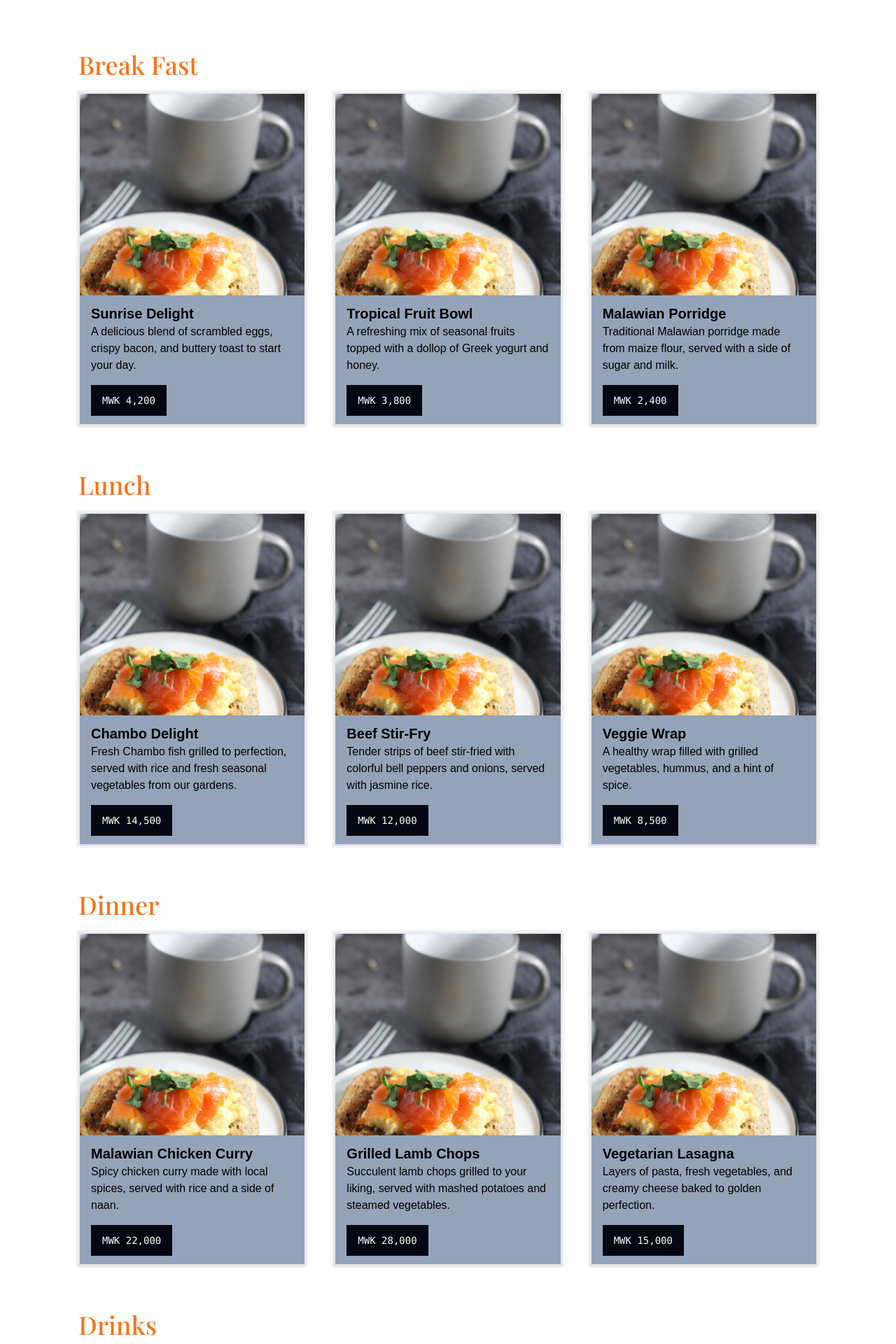
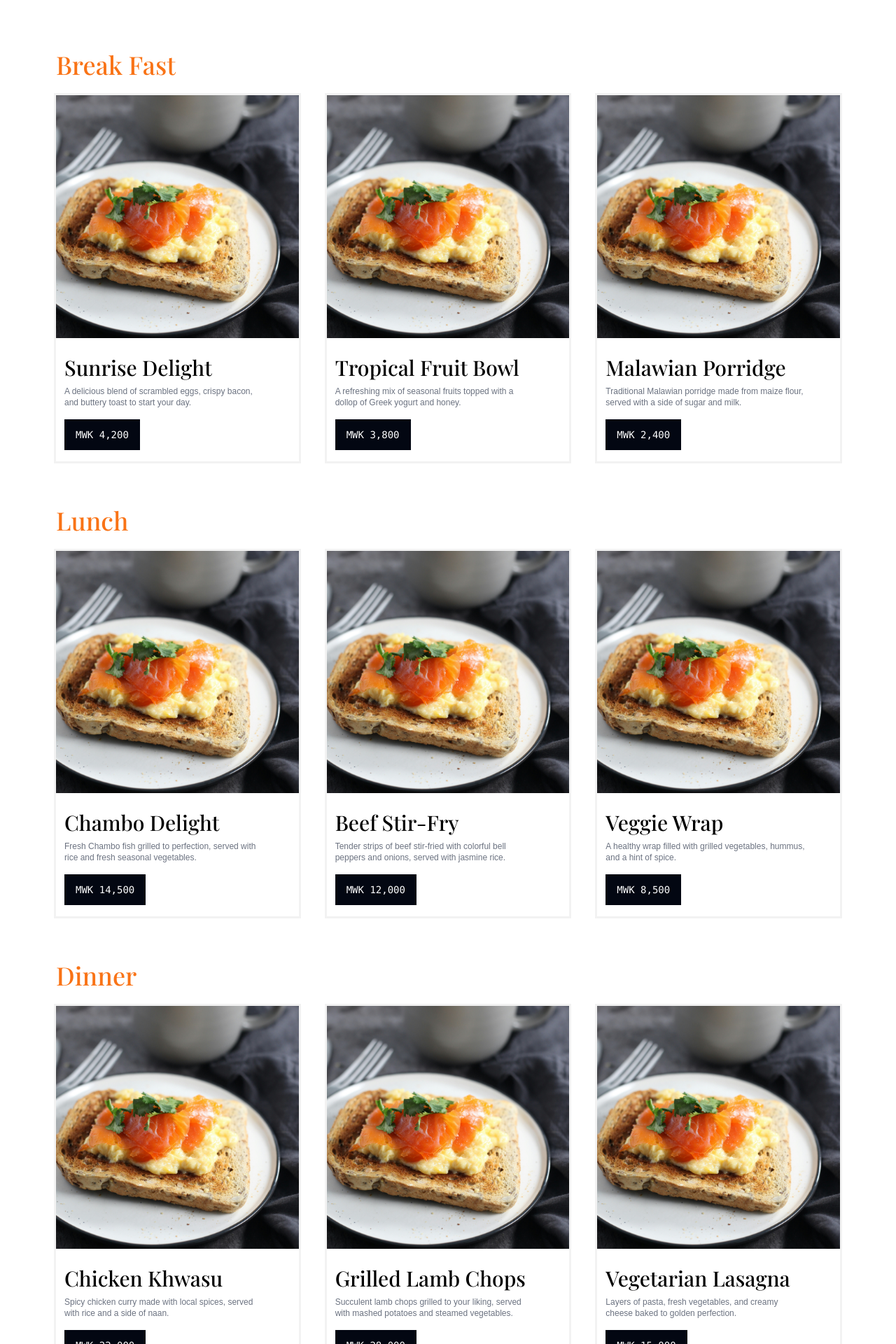
Before and after one commit to kazoomarc/samala_foods_one, a Next.js app: page /menu in a window 1280 px wide. Shown: the part 60-1980 px from the top of the page at 70% size. Built offline with nearby package versions, Linux system fonts and the light colour scheme; a web font is replaced by a local one.

Commit message:
make menu page responsive

```diff
--- a/app/menu/page.tsx
+++ b/app/menu/page.tsx
@@ -11,12 +11,12 @@ export default function Home() {
 function Menu() {
   return (
     <div>
-      <div className="px-28 py-10 _bg-orange-800">
+      <div className="px-4 sm:px-6 md:px-10 lg:px-16 xl:px-20 2xl:px-28 py-10 _bg-orange-800">
         <div id="breakfast" className="mt-8">
-          <h2 className="text-4xl font-medium font-playfair text-orange-500">
+          <h2 className="text-4xl font-medium font-playfair text-orange-500 mb-6">
             Break Fast
           </h2>
-          <div className="grid grid-cols-3 gap-10">
+          <div className="grid grid-cols-1 sm:grid-cols-2 md:grid-cols-3 gap-10 ">
             <MenuCard name="Sunrise Delight" price="4,200">
               A delicious blend of scrambled eggs, crispy bacon, and buttery
               toast to start your day.
@@ -33,13 +33,13 @@ function Menu() {
         </div>
 
         <div id="lunch" className="mt-16">
-          <h2 className="text-4xl font-medium font-playfair text-orange-500">
+          <h2 className="text-4xl font-medium font-playfair text-orange-500 mb-6">
             Lunch
           </h2>
-          <div className="grid grid-cols-3 gap-10">
+          <div className="grid grid-cols-1 sm:grid-cols-2 md:grid-cols-3 gap-10 ">
             <MenuCard name=" Chambo Delight" price="14,500">
               Fresh Chambo fish grilled to perfection, served with rice and
-              fresh seasonal vegetables from our gardens.
+              fresh seasonal vegetables.
             </MenuCard>
             <MenuCard name="Beef Stir-Fry" price="12,000">
               Tender strips of beef stir-fried with colorful bell peppers and
@@ -53,11 +53,11 @@ function Menu() {
         </div>
 
         <div id="dinner" className="mt-16">
-          <h2 className="text-4xl font-medium font-playfair text-orange-500">
+          <h2 className="text-4xl font-medium font-playfair text-orange-500 mb-6">
             Dinner
           </h2>
-          <div className="grid grid-cols-3 gap-10">
-            <MenuCard name="Malawian Chicken Curry" price="22,000">
+          <div className="grid grid-cols-1 sm:grid-cols-2 md:grid-cols-3 gap-10 ">
+            <MenuCard name="Chicken Khwasu" price="22,000">
               Spicy chicken curry made with local spices, served with rice and a
               side of naan.
             </MenuCard>
@@ -73,10 +73,10 @@ function Menu() {
         </div>
 
         <div id="drinks" className="mt-16">
-          <h2 className="text-4xl font-medium font-playfair text-orange-500">
+          <h2 className="text-4xl font-medium font-playfair text-orange-500 mb-6">
             Drinks
           </h2>
-          <div className="grid grid-cols-3 gap-10">
+          <div className="grid grid-cols-1 sm:grid-cols-2 md:grid-cols-3 gap-10 ">
             <MenuCard name="Mango Smoothie" price="3,500">
               A refreshing smoothie made with fresh locally grown mangoes,
               yogurt, and a hint of honey.
@@ -93,12 +93,12 @@ function Menu() {
         </div>
 
         <div id="desserts" className="mt-16">
-          <h2 className="text-4xl font-medium font-playfair text-orange-500">
+          <h2 className="text-4xl font-medium font-playfair text-orange-500  mb-6">
             Desserts
           </h2>
-          <div className="grid grid-cols-3 gap-10">
+          <div className="grid grid-cols-1 sm:grid-cols-2 md:grid-cols-3 gap-10 ">
             {/*NOTE: */}
-            <MenuCard name="Malawian Banana Fritters" price="5,000">
+            <MenuCard name="Banana Fritters" price="5,000">
               Sweet banana fritters drizzled with honey and served with vanilla
               ice cream.
             </MenuCard>
@@ -118,7 +118,7 @@ function Menu() {
   );
 }
 
-function MenuCard({
+function _MenuCard({
   name,
   children,
   price,
@@ -135,7 +135,7 @@ function MenuCard({
       </div>
       <div className="relative left-0 bottom-0 bg-slate-400 px-4 py-3">
         <h3 className="text-xl font-bold">{name}</h3>
-        <p className="font-thin font-medium">{children}</p>
+        <p className="font-thin _font-medium">{children}</p>
         <div className="inline-flex mt-4 px-4 py-3 text-white bg-gray-950">
           <span className="font-mono text-sm font-light">MWK {price}</span>
         </div>
@@ -143,3 +143,43 @@ function MenuCard({
     </div>
   );
 }
+
+function MenuCard({
+  children,
+  name,
+  img,
+  price,
+  alt,
+}: {
+  name?: string;
+  img?: string;
+  alt?: string;
+  children: React.ReactNode;
+  price?: string;
+}) {
+  return (
+    <div className="flex flex-col _justify-center gap-5 ring ring-black/5 bg-white">
+      <div className="relative flex ml-0 overflow-hidden _w-96 flex-shrink-0 md:shrink-0 aspect-square">
+        <img
+          src="/images/breakfast-1.jpg"
+          className="absolute inset-0 top-0 object-cover w-full aspect-square"
+          alt=""
+        />
+      </div>
+
+      <div className="flex flex-col px-3 pb-4 justify-between _bg-lime-400">
+        <div>
+          <h2 className="md:pt-1 pb-1 md:pb-2 text-lg md:text-3xl font-medium _leading-5 max-w-72 font-playfair">
+            {name}
+          </h2>
+          <p className="wrap text-gray-500  text-xs max-w-72">{children}</p>
+        </div>
+        <div className="mt-4">
+          <div className="inline-flex px-2 py-1 md:px-4 md:py-3 text-white bg-gray-950">
+            <span className="font-mono text-sm font-light">MWK {price}</span>
+          </div>
+        </div>
+      </div>
+    </div>
+  );
+}
```
